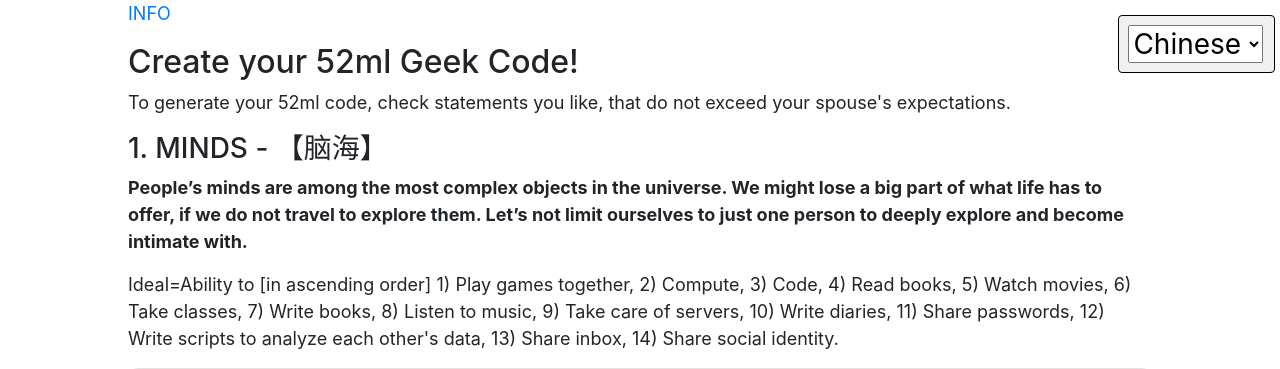
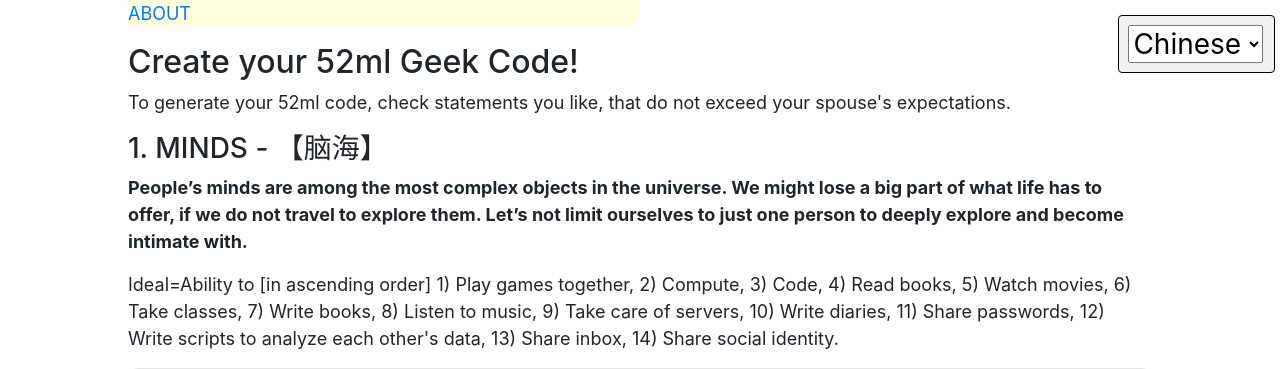
Before and after one commit to minxyz/52ml, a Django app: page / in a window 1280 px wide. Shown: the top 369 px of the page. Run offline with Django 3.2, Linux system fonts and the light colour scheme; some libraries are stand-ins or nearby versions.

Commit message:
changed texts

```diff
--- a/requirements.txt
+++ b/requirements.txt
@@ -1 +1 @@
-Django>=1.9.2
+Django>=1.9.4
--- a/src/apps/core/templates/index.html
+++ b/src/apps/core/templates/index.html
@@ -12,6 +12,7 @@
 #behavior {  background-color: #E5E4E2; }
 #language {  background-color: #E5E4E2; }
 #stimulation {  background-color: #E5E4E2; }
+#intro { background-color: LightYellow; }
 
 fieldset.radiogroup {
   border-radius: 10px;
@@ -56,8 +57,8 @@ $(document).ready( function() {
 );
 </script>
 {% if not request.GET.s %}
-<blockquote>
-<a href="javascript:hideshow(document.getElementById('intro'))">INFO</a>
+<blockquote style="background-color: LightYellow; width: 50%; border-bottom-right-radius:14px;">
+	<a href="javascript:hideshow(document.getElementById('intro'))">{% trans "ABOUT" %}</a>
 </blockquote>
 
 <div id="intro" style="display:none;">
```
Also changed, not shown: src/locale/en/LC_MESSAGES/django.po, src/locale/ja/LC_MESSAGES/django.po, src/locale/lt/LC_MESSAGES/django.po, src/locale/zh_Hans/LC_MESSAGES/django.po, 3 other files.
